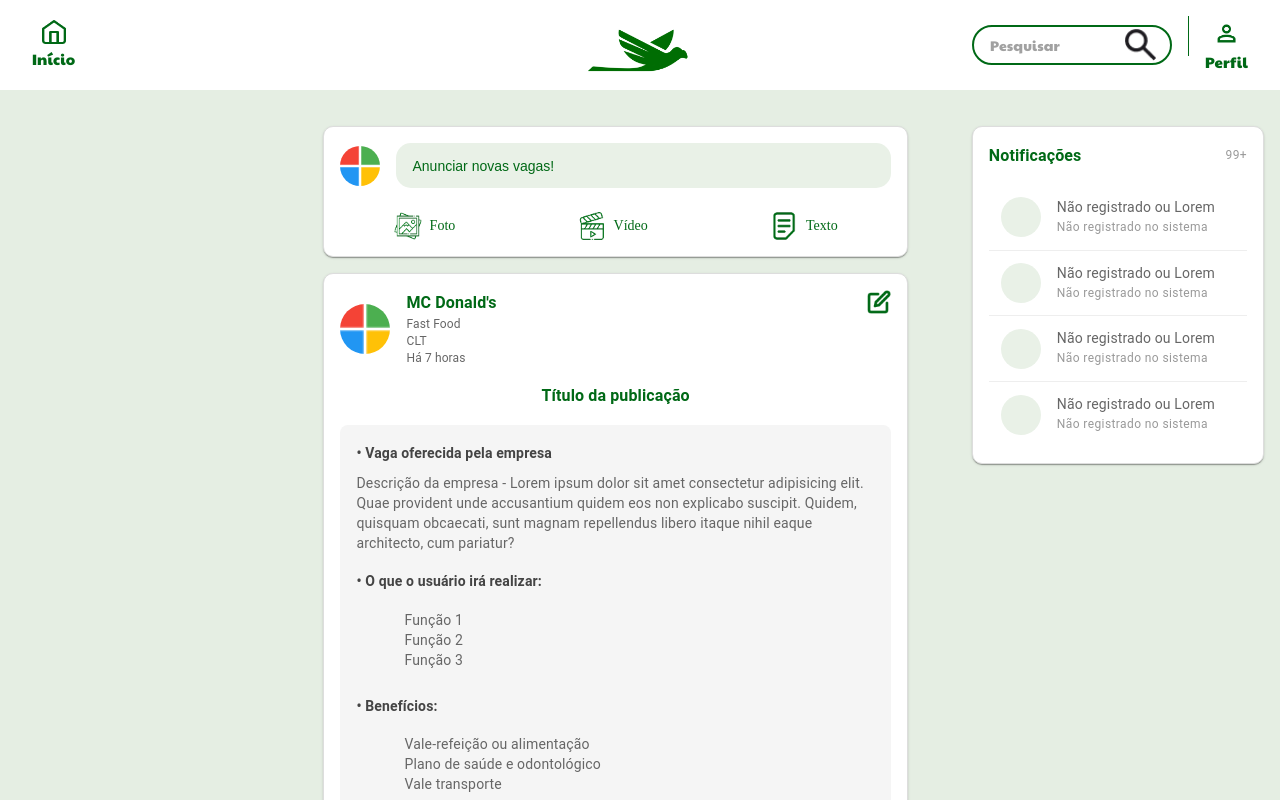
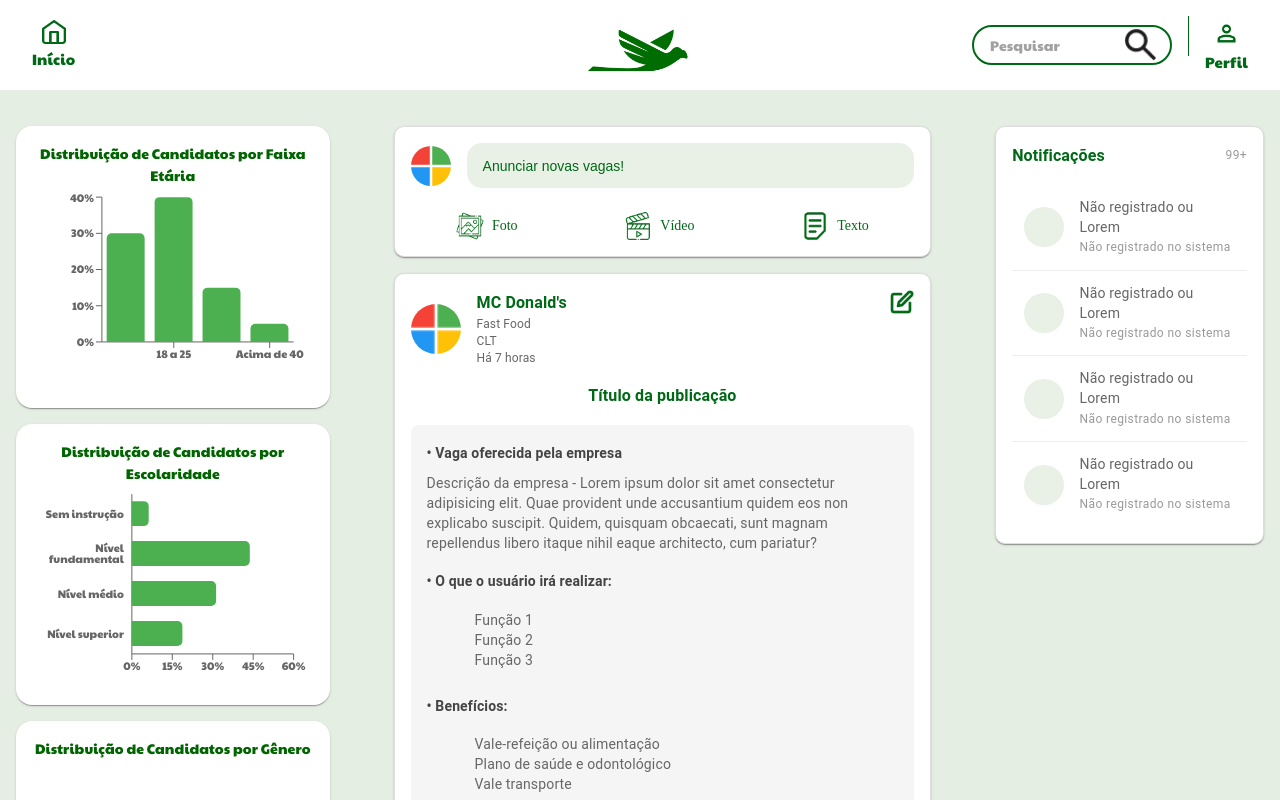
Before and after one commit to Karpos-SPTech/CUFA-SYSTEM, a React (Vite) app: page /telaEmpresa in a window 1280 px wide. Built offline with nearby package versions, Linux system fonts and the light colour scheme.

Commit message:
Adiciona graficos na tela empresa

```diff
--- a/src/TelaEmpresa.jsx
+++ b/src/TelaEmpresa.jsx
@@ -4,15 +4,16 @@ import { Box } from '@mui/material';
 import AnunciarVaga from './components/AnunciarVaga';
 import VagaPublicada from './components/VagaPublicada';
 import NotificationsPanel from './components/NotificationsPanel';
+import EstatisticasCandidatos from './components/EstatisticasCandidatos';
 import '../src/telaEmpresa.css';
 
 const TelaEmpresa = () => {
   return (
     <Box className="tela-empresa-container">
-      <Header hideNotifications={true} /><div className="tela-empresa-content">
-        <Box sx={{ display: 'flex', justifyContent: 'center', gap: 8, p: 2, maxWidth: '1400px', mx: 'auto' }}>
-          <Box sx={{ width: 250 }} />
-
+      <Header hideNotifications={true} />      <div className="tela-empresa-content">        <Box sx={{ display: 'flex', justifyContent: 'center', gap: 8, p: 2, maxWidth: '1400px', mx: 'auto' }}>
+          <Box sx={{ width: 350 }}>
+            <EstatisticasCandidatos />
+          </Box>
 
           <Box sx={{ width: 600, display: 'flex', flexDirection: 'column', gap: 2 }}>
             <AnunciarVaga />
--- /dev/null
+++ b/src/components/EstatisticasCandidatos.jsx
@@ -0,0 +1,148 @@
+import React from 'react';
+import { Box, Typography, Paper } from '@mui/material';
+import { BarChart, Bar, XAxis, YAxis, Tooltip, PieChart, Pie, Cell, ResponsiveContainer, Legend } from 'recharts';
+
+const EstatisticasCandidatos = () => {
+  const dadosFaixaEtaria = [
+    { faixa: 'Menor de 18', percentual: 30 },
+    { faixa: '18 a 25', percentual: 40 },
+    { faixa: '25 a 40', percentual: 15 },
+    { faixa: 'Acima de 40', percentual: 5 },
+  ];
+
+  const dadosEscolaridade = [
+    { nivel: 'Sem instrução', percentual: 6.25 },
+    { nivel: 'Nível fundamental', percentual: 43.75 },
+    { nivel: 'Nível médio', percentual: 31.25 },
+    { nivel: 'Nível superior', percentual: 18.75 },
+  ];
+
+  const dadosGenero = [
+    { nome: 'Masculino', percentual: 85 },
+    { nome: 'Feminino', percentual: 15 },
+  ];
+
+  const COLORS = ['#4CAF50', '#81C784'];
+  return (
+    <Box>
+      <Paper sx={{ p: 2, mb: 2, borderRadius: '16px' }}>
+        <Typography variant="h6" gutterBottom align="center" sx={{
+          fontSize: '14px',
+          color: '#006400',
+          fontFamily: "'Paytone One', sans-serif"
+        }}>
+          Distribuição de Candidatos por Faixa Etária
+        </Typography>
+        <ResponsiveContainer width="100%" height={200}>
+          <BarChart data={dadosFaixaEtaria} margin={{ top: 5, right: 20, bottom: 20, left: 10 }}>
+            <XAxis
+              dataKey="faixa"
+              tick={{
+                fontSize: 11,
+                fontFamily: "'Paytone One', sans-serif"
+              }}
+            />
+            <YAxis
+              tickFormatter={(value) => `${value}%`}
+              tick={{
+                fontSize: 11,
+                fontFamily: "'Paytone One', sans-serif"
+              }}
+            />
+            <Tooltip formatter={(value) => [`${value}%`, 'Percentual']} />
+            <Bar dataKey="percentual" fill="#4CAF50" radius={[5, 5, 0, 0]} />
+          </BarChart>
+        </ResponsiveContainer>
+      </Paper>
+
+      <Paper sx={{ p: 2, mb: 2, borderRadius: '16px' }}>
+        <Typography variant="h6" gutterBottom align="center" sx={{
+          fontSize: '14px',
+          color: '#006400',
+          fontFamily: "'Paytone One', sans-serif"
+        }}>
+          Distribuição de Candidatos por Escolaridade
+        </Typography>
+        <ResponsiveContainer width="100%" height={200}>
+          <BarChart
+            layout="vertical"
+            data={dadosEscolaridade}
+            margin={{ top: 5, right: 20, bottom: 5, left: 5 }}
+            barSize={25}
+          >
+            <XAxis
+              type="number"
+              domain={[0, 60]}
+              tickFormatter={(value) => `${value}%`}
+              tick={{
+                fontSize: 11,
+                fontFamily: "'Paytone One', sans-serif"
+              }}
+            />
+            <YAxis
+              dataKey="nivel"
+              type="category"
+              width={95}
+              tick={{
+                fontSize: 11,
+                fontFamily: "'Paytone One', sans-serif"
+              }}
+              tickLine={false}
+            />
+            <Tooltip formatter={(value) => [`${value}%`, 'Percentual']} />
+            <Bar
+              dataKey="percentual"
+              fill="#4CAF50"
+              radius={[0, 5, 5, 0]}
+            />
+          </BarChart>
+        </ResponsiveContainer>
+      </Paper>
+
+      <Paper sx={{ p: 2, borderRadius: '16px' }}>
+        <Typography variant="h6" gutterBottom align="center" sx={{
+          fontSize: '14px',
+          color: '#006400',
+          fontFamily: "'Paytone One', sans-serif"
+        }}>
+          Distribuição de Candidatos por Gênero
+        </Typography>
+        <ResponsiveContainer width="100%" height={200}>
+          <PieChart margin={{ top: 5, right: 20, bottom: 5, left: 5 }}>
+            <Pie
+              data={dadosGenero}
+              dataKey="percentual"
+              nameKey="nome"
+              cx="50%"
+              cy="50%"
+              innerRadius={45}
+              outerRadius={60}
+              label={({ percentual }) => `${percentual}%`}
+            >
+              {dadosGenero.map((entry, index) => (
+                <Cell key={`cell-${index}`} fill={COLORS[index % COLORS.length]} />
+              ))}
+            </Pie>
+            <Tooltip formatter={(value) => [`${value}%`, 'Percentual']} />
+            <Legend
+              verticalAlign="middle"
+              align="right"
+              layout="vertical"
+              formatter={(value) => (
+                <span style={{
+                  color: '#006400',
+                  fontFamily: "'Paytone One', sans-serif",
+                  fontSize: '11px'
+                }}>
+                  {value}
+                </span>
+              )}
+            />
+          </PieChart>
+        </ResponsiveContainer>
+      </Paper>
+    </Box>
+  );
+};
+
+export default EstatisticasCandidatos;
```
